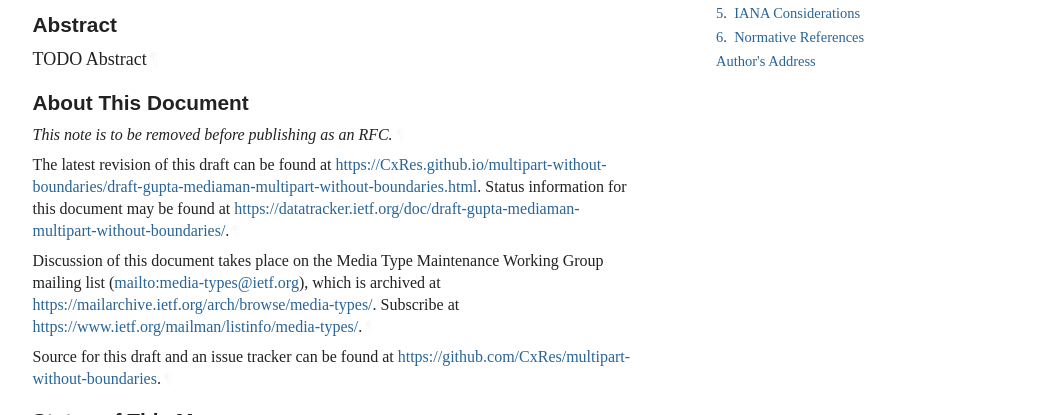
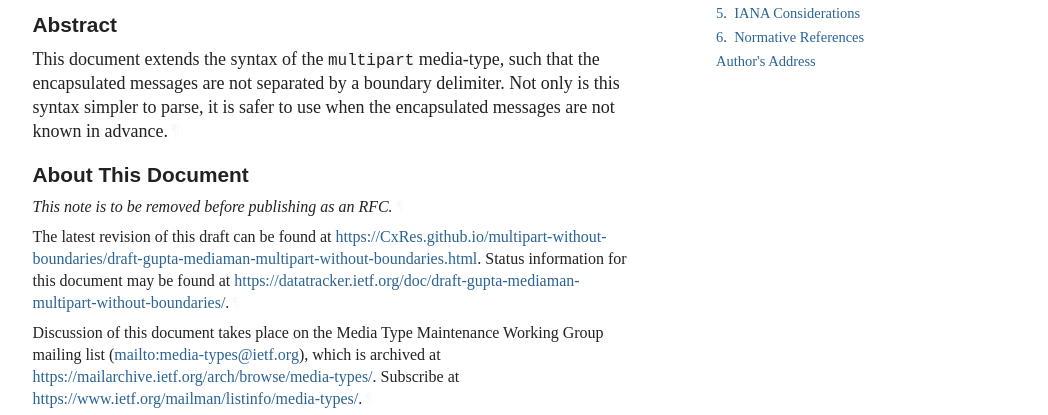
Before and after one commit to CxRes/multipart-without-boundary, a plain HTML site: page draft-gupta-mediaman-multipart-without-boundaries.html in a window 1280 px wide. Shown: the part 300-715 px from the top of the page, without its empty margins (92-1140 px from the left). Drawn offline with Linux system fonts and the light colour scheme; a web font is replaced by a local one.

Commit message:
Script updating gh-pages from eecfa7c. [ci skip]

```diff
--- a/draft-gupta-mediaman-multipart-without-boundaries.html
+++ b/draft-gupta-mediaman-multipart-without-boundaries.html
@@ -7,7 +7,7 @@
 <title>Multipart without Boundaries</title>
 <meta content="Rahul Gupta" name="author">
 <meta content="
-       TODO Abstract
+       This document extends the syntax of the  multipart  media-type, such that the encapsulated messages are not separated by a boundary delimiter. Not only is this syntax simpler to parse, it is safer to use when the encapsulated messages are not known in advance.
     " name="description">
 <meta content="xml2rfc 3.20.0" name="generator">
 <meta content="multipart" name="keyword">
@@ -1070,7 +1070,7 @@ svg :is([fill="white"], [fill^="#fff"]) {
 <h1 id="title">Multipart without Boundaries</h1>
 <section id="section-abstract">
       <h2 id="abstract"><a href="#abstract" class="selfRef">Abstract</a></h2>
-<p id="section-abstract-1">TODO Abstract<a href="#section-abstract-1" class="pilcrow">¶</a></p>
+<p id="section-abstract-1">This document extends the syntax of the <code>multipart</code> media-type, such that the encapsulated messages are not separated by a boundary delimiter. Not only is this syntax simpler to parse, it is safer to use when the encapsulated messages are not known in advance.<a href="#section-abstract-1" class="pilcrow">¶</a></p>
 </section>
 <section class="note rfcEditorRemove" id="section-note.1">
       <h2 id="name-about-this-document">
```
Also changed, not shown: draft-gupta-mediaman-multipart-without-boundaries.txt.
